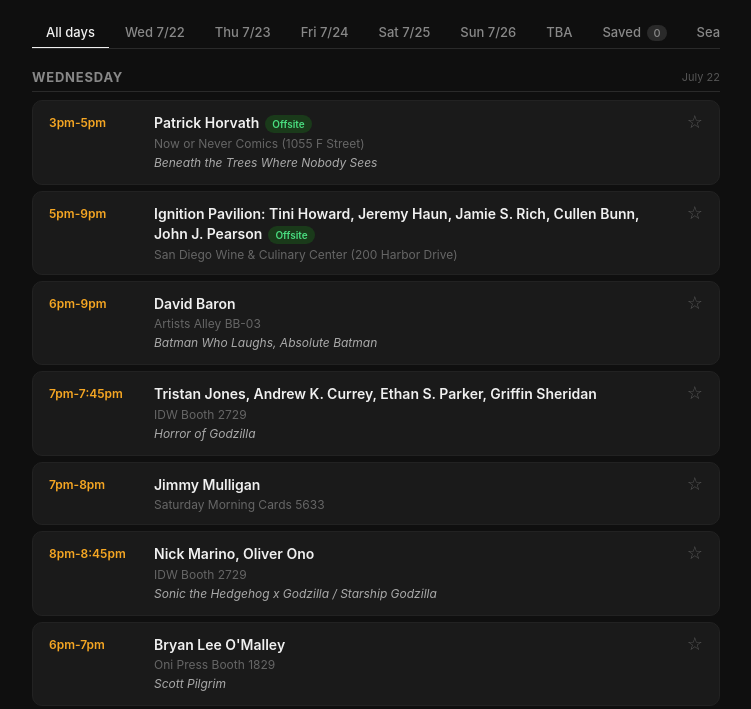
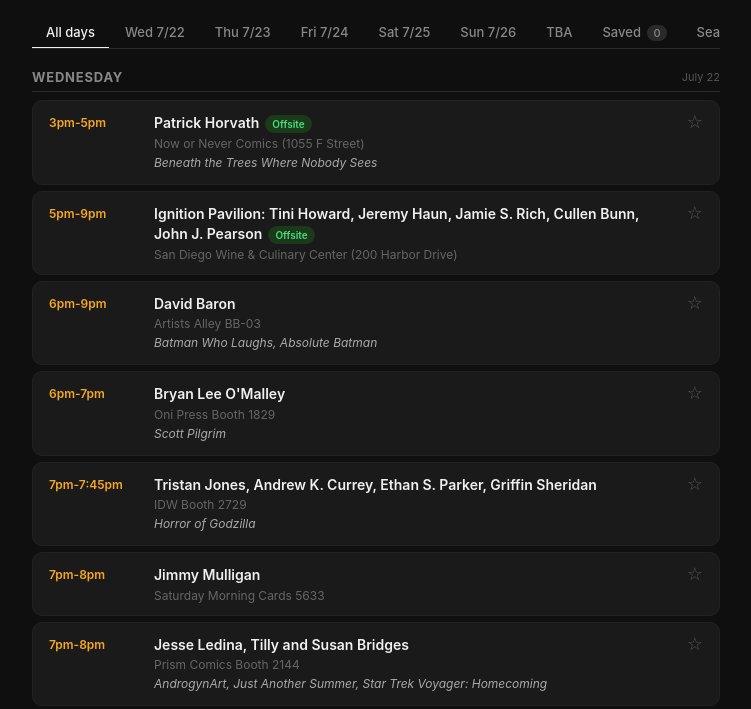
Before and after one commit to chasevallone-byte/sdcc-signings, a plain HTML site: page index.html in a window 1280 px wide. Shown: the part 74-783 px from the top of the page, without its empty margins (264-1015 px from the left). Drawn offline with Linux system fonts and the light colour scheme.

Commit message:
Update index.html

```diff
--- a/index.html
+++ b/index.html
@@ -718,8 +718,20 @@
   </div>`;
 }
 
+function parseTime(timeStr) {
+  // Extract first time from range like '10am-11am' or '10:30am-11:30am' or 'Time TBA'
+  const m = timeStr.match(/(\d+)(?::(\d+))?(am|pm)/i);
+  if (!m) return 9999; // TBA goes to end
+  let h = parseInt(m[1]);
+  const min = m[2] ? parseInt(m[2]) : 0;
+  const ampm = m[3].toLowerCase();
+  if (ampm === 'pm' && h !== 12) h += 12;
+  if (ampm === 'am' && h === 12) h = 0;
+  return h * 60 + min;
+}
+
 function renderDay(dayKey) {
-  const signings = SIGNINGS[dayKey] || [];
+  const signings = (SIGNINGS[dayKey] || []).slice().sort((a,b) => parseTime(a.time) - parseTime(b.time));
   const {label, date} = DAY_LABELS[dayKey];
   return `<div class="day-block">
     <div class="day-header"><span>${label}</span><span class="day-date">${date}</span></div>
```
